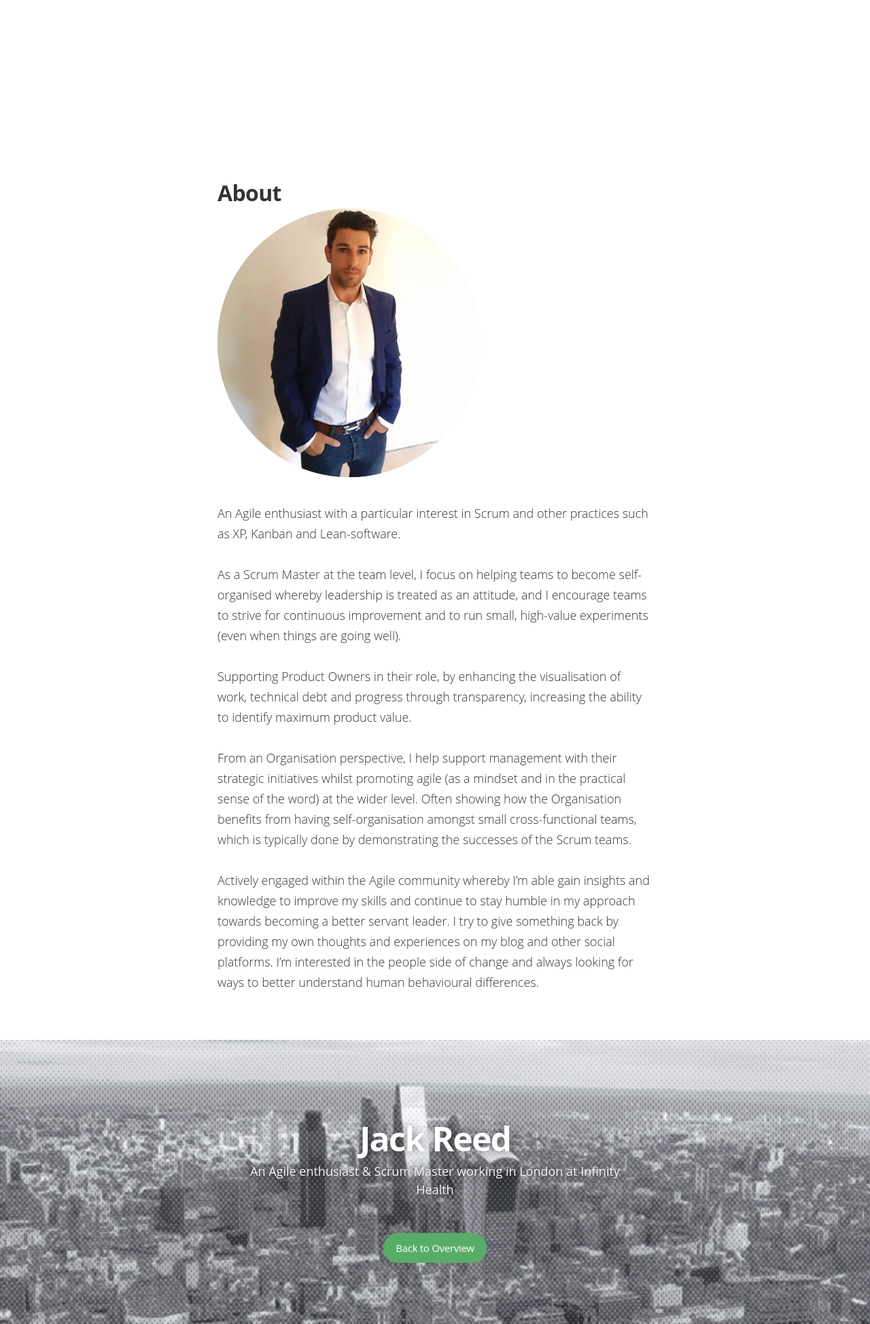
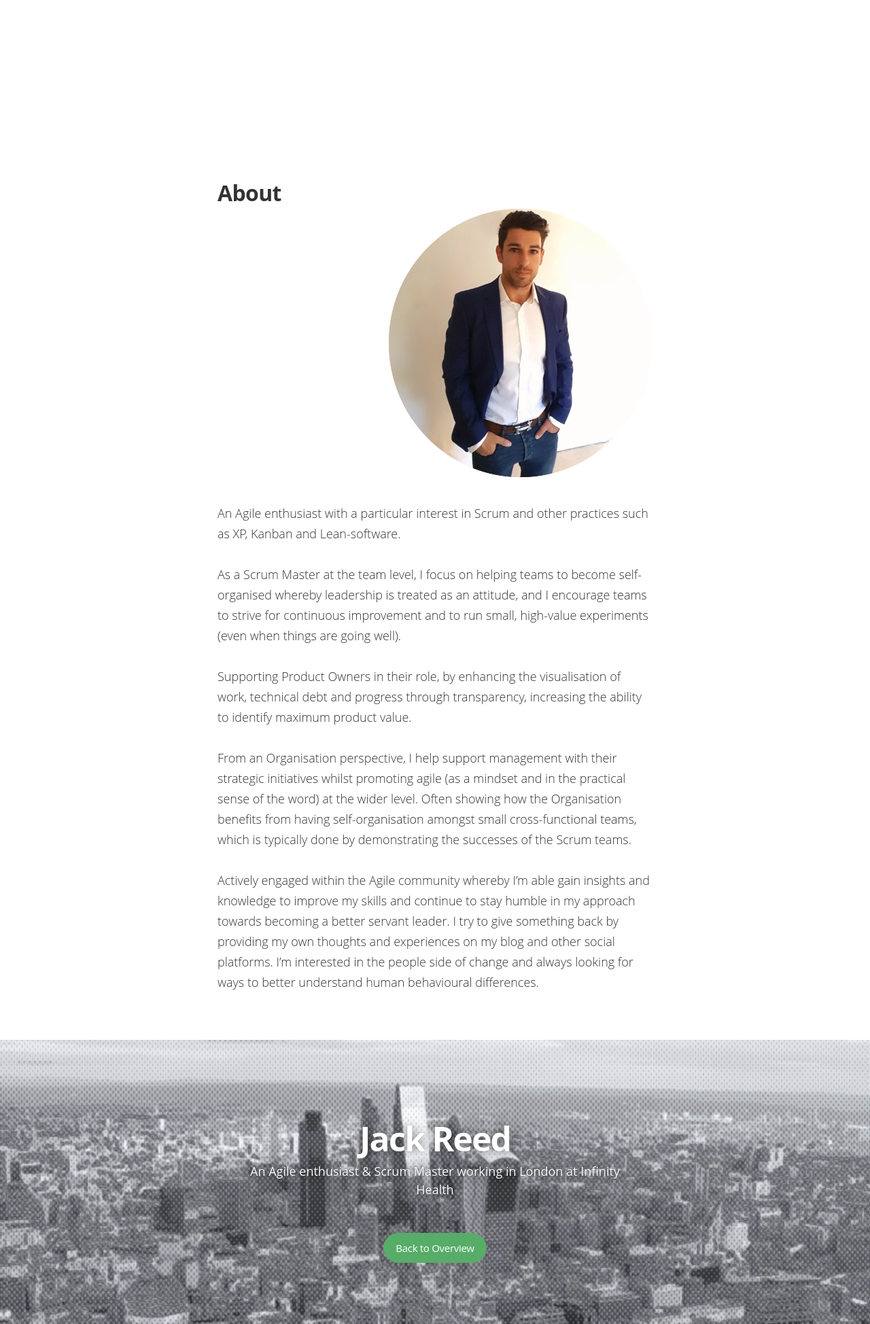
Before and after one commit to IamJackReed/JackReed, a Jekyll site: the page built from about.md, in a window 1280 px wide. Shown: the whole page at 68% size. Built offline with Jekyll 4.4.1, drawn with Linux system fonts in a browser that asks for light colours; nearby versions of some CDN libraries; some web fonts are replaced.

Commit message:
Update about.md

```diff
--- a/about.md
+++ b/about.md
@@ -5,7 +5,7 @@
 ---
 # About
 
-<p style="text-align:left;"><img src="/assets/images/about-me-profile.png"></p>
+<p style="text-align:right;"><img src="/assets/images/about-me-profile.png"></p>
 
 <span style="color:#00000; font-family: 'open sans'; font-size: 1em; font-size: 18px; font-weight: 200; hyphens: none;">
 An Agile enthusiast with a particular interest in Scrum and other practices such as XP, Kanban and Lean-software.
```
